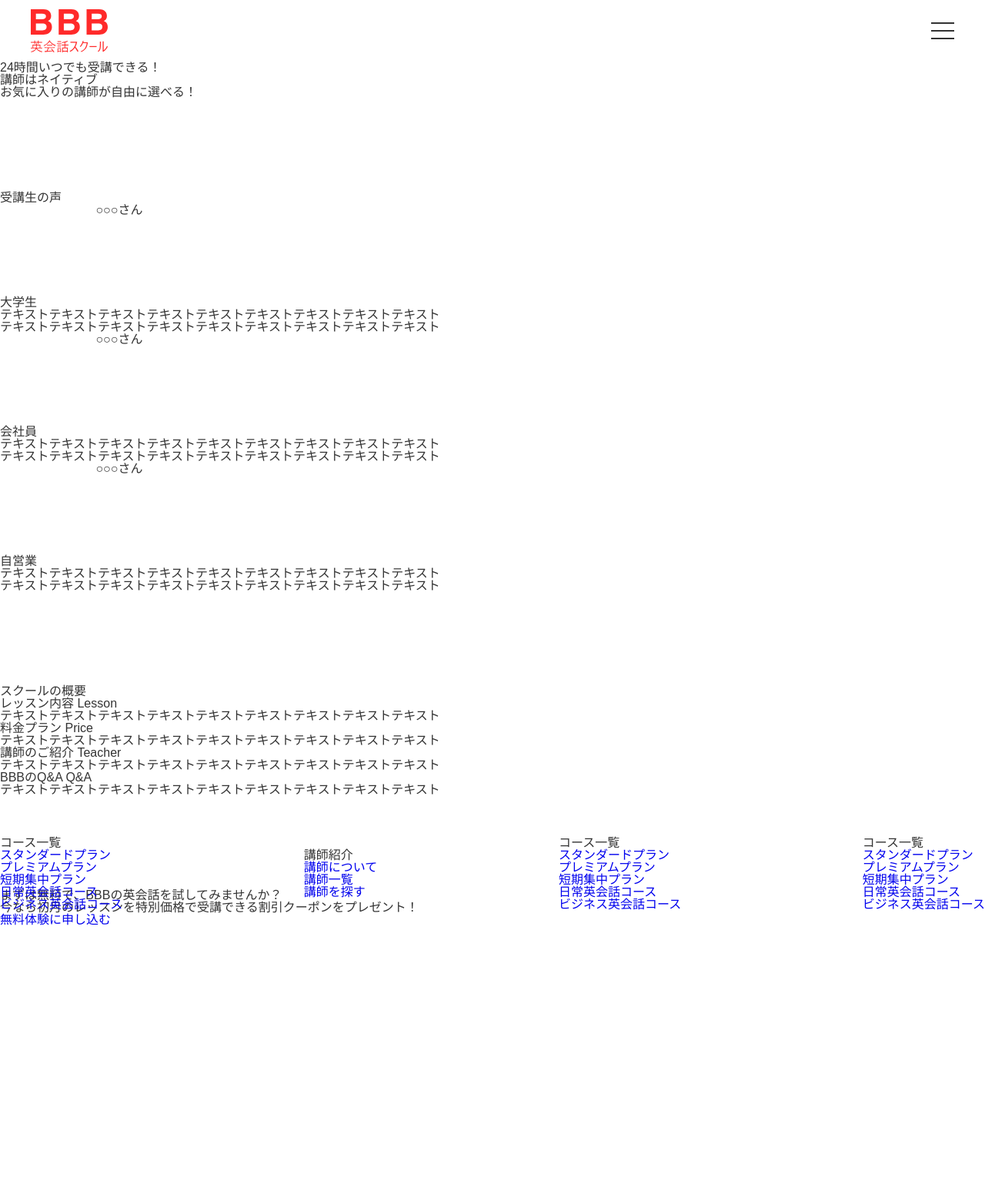
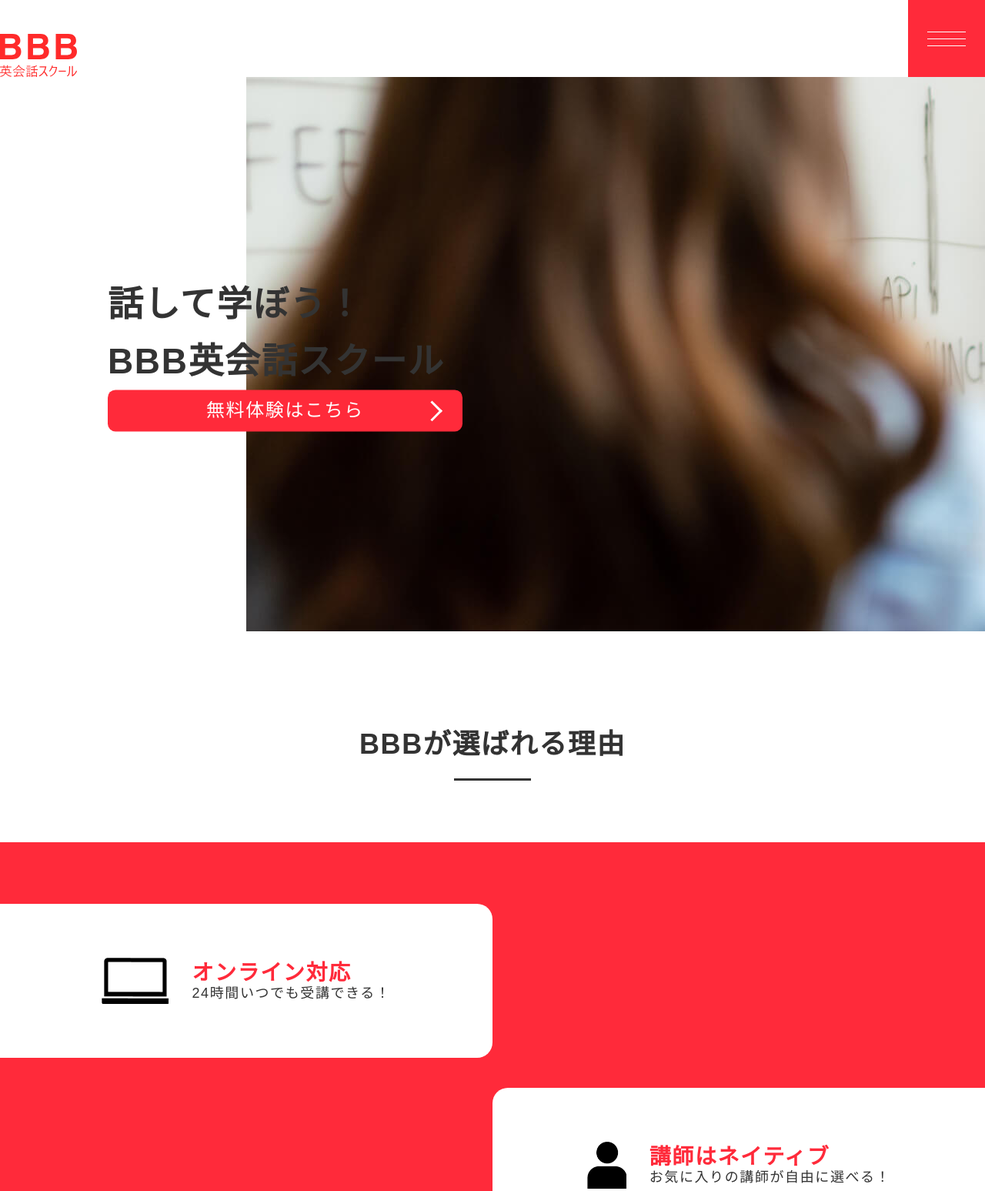
Before and after one commit to kidneee/CJ015, a plain HTML site: page index.html in a window 1280 px wide. Shown: the top 1547 px of the page at 77% size. Before the commit the page ends 1203 px from the top, so only its background shows below. Drawn offline with Linux system fonts and the light colour scheme.

Commit message:
10/9分まで

```diff
--- a/css/common.css
+++ b/css/common.css
@@ -26,8 +26,10 @@
   --font-32: 2rem;
   /* 36px */
   --font-36: 2.25rem;
-  /* 2.5px */
+  /* 40px */
   --font-40: 2.25rem;
+  /* 46px */
+  --font-46: 2.8755rem;
   /* 72px */
   --font-72: 4.5rem;
   /* 14.4px */
@@ -36,16 +38,17 @@
   /* 文字カラー */
   --font-black: #333;
   --font-white: #fff;
+  --font-red: #ff2a3a;
 
   /* ラインカラー */
-  --line-black: #000;
+  --line-black: #333;
   --line-white: #fff;
 
   /* 背景色 */
   --bg-main: #e6e2d7;
   --bg-white: #fff;
-  --bg-yellow: rgba(249, 233, 6, .6);
-  --bg-red: rgba(149, 42, 38, .6);
+  --bg-red: #ff2a3a;
+  --bg-gray: #ccc;
 
   /* ボタンカラー */
   --btn-color: #4b4b4b;
@@ -60,20 +63,10 @@
 * ========================= */
 body {
   color: var(--font-black);
-  font-style: normal;
-  font-family: "Hiragino Kaku Gothic ProN", "Meiryo", sans-serif;
-  font-optical-sizing: auto;
-  position: relative;
-  display: flex;
-  flex-direction: column;
-  min-height: 100vh;
+  font-family: "游ゴシック体", YuGothic, "游ゴシック Medium", "Yu Gothic Medium", "游ゴシック", "Yu Gothic", sans-serif;
+  letter-spacing: 0.1em;
 }
 
-@media screen and (max-width: 900px) {
-  body {
-    padding-bottom: 160px;
-  }
-}
 
 a {
   display: block;
@@ -96,100 +89,93 @@ img {
   display: none;
 }
 
-/* more-link */
-.more-link,
-.page-link {
-  display: block;
-  color: var(--font-black);
-  font-size: var(--font-14);
+/* タイトル */
+.sec__ttl {
+  font-size: var(--font-36);
   line-height: 1.5;
+  position: relative;
   text-align: center;
+  padding-bottom: 20px;
+  font-weight: 700;
+  margin-bottom: 80px;
 }
 
-/* ============================
-* セクション
-* ========================= */
-.inner {
-  max-width: 1360px;
-  padding: 0 40px;
-  margin: 0 auto;
+/* タイトル下線 */
+.sec__ttl::after {
+  position: absolute;
+  content: "";
+  background: var(--line-black);
+  width: 100px;
+  height: 3px;
+  bottom: 0;
+  left: 50%;
+  transform: translateX(-50%);
 }
 
-@media screen and (max-width: 900px) {
-  .inner {
-    max-width: 900px;
-  }
-}
-
-/* セクションタイトル */
-.sec__title {
-  font-size: var(--font-14);
-  line-height: 1.5;
-  padding-top: 120px;
-  margin-bottom: 30px;
-}
-
-/* ページリンク */
-.sec__link-list {
-  display: flex;
-  justify-content: center;
-  gap: 40px;
+/* セクション幅 */
+.sec__inner {
+  max-width: 860px;
+  margin: 0 auto;
 }
 
 /* ============================
 * header
 * ========================= */
-.header {
-  position: fixed;
-  background: var(--bg-white);
-  width: 100%;
-  top: 0;
+.header__inner {
+  display: flex;
+  justify-content: space-between;
+  align-items: flex-end;
+  height: 100px;
+
 }
 
-.header__inner {
-  height: 80px;
-  display: flex;
-  justify-content: space-between;
-  align-items: center;
-}
 
 /* ハンバーガメニュー */
-.header__menu-btn {
-  width: 30px;
-  height: 30px;
+.header-menu__btn {
+  width: 100px;
+  height: 100px;
+  background: var(--bg-red);
   display: flex;
   flex-direction: column;
   justify-content: center;
+  align-items: center;
   gap: 8px;
   z-index: 1001;
+  position: fixed;
+  top: 0;
+  right: 0;
 }
 
-.header__menu-btn:hover {
+.header-menu__btn:hover {
   cursor: pointer;
 }
 
-.header__menu-line {
-  width: 100%;
-  height: 2px;
-  background-color: var(--font-black);
+.header-menu__line {
+  width: 50%;
+  height: 1px;
+  background-color: var(--font-white);
   transition: all 0.4s ease-in-out;
 }
 
 /* メニューオープン時のクラス */
-.menu-open .header__menu-line {
+.menu-open .header-menu__line {
   z-index: 1000000;
   background-color: var(--font-white);
 }
 
-.menu-open .header__menu-line:nth-child(1) {
+.menu-open .header-menu__line:nth-child(1) {
   transform: rotate(45deg) translate(4px, 4px);
 }
 
-.menu-open .header__menu-line:nth-child(2) {
+.menu-open .header-menu__line:nth-child(1) {
+  display: none;
+}
+
+.menu-open .header-menu__line:nth-child(3) {
   transform: rotate(-45deg) translate(4px, -4px);
 }
 
-.menu-open .header__menu {
+.menu-open .header-menu {
   position: fixed;
   top: 0;
   left: 0;
@@ -206,24 +192,24 @@ img {
 }
 
 @media screen and (max-width: 900px) {
-  .menu-open .header__menu {
+  .menu-open .header-menu {
     padding-left: 0;
   }
 }
 
-.menu-open .header__menu-list {
+.menu-open .header-menu__list {
   transform: translateX(50px);
   transition: transform 0.5s ease;
 }
 
 /* メニューのスタイル */
-.header__menu {
+.header-menu {
   position: fixed;
   top: 0;
   left: -100%;
 }
 
-.header__menu-list {
+.header-menu__list {
   position: fixed;
   list-style: none;
   padding: 0;
@@ -236,7 +222,7 @@ img {
 
 }
 
-.header__menu-link {
+.header-menu-link {
   color: #fff;
   font-size: var(--font-14);
   line-height: 1.5;
@@ -244,7 +230,7 @@ img {
   transition: color 0.3s;
 }
 
-.header__menu-link:hover {
+.header-menu-link:hover {
   opacity: 0.7;
 }
 
@@ -252,91 +238,244 @@ img {
 *  main
 * ========================= */
 .main {
-  flex: 1;
+  display: flex;
+  flex-direction: column;
+  gap: 120px;
 }
 
-.sec__inner {
-  margin-bottom: 121px;
+.main-visual {
+  position: relative;
+  width: 100%;
+  height: 720px;
+  overflow: hidden;
 }
 
-@media screen and (max-width: 900px) {
-  .sec__inner {
-    margin-bottom: 0;
+.main-visual__img-wrapper {
+  position: relative;
+}
+
+.main-visual__img1,
+.main-visual__img2,
+.main-visual__img3 {
+  width: 75%;
+  height: 720px;
+  position: absolute;
+  top: 0;
+  right: 0;
+  background: center center no-repeat;
+  animation: image_anime 10s infinite;
+  opacity: 0;
+}
+
+.main-visual__img1 {
+  background-image: url(../img/mainvisual1.jpg);
+  animation-delay: 0s;
+  background-position: 100%;
+}
+
+.main-visual__img2 {
+  background-image: url(../img/mainvisual2.jpg);
+  animation-delay: 3s;
+  background-position: 10%;
+}
+
+.main-visual__img3 {
+  background-image: url(../img/mainvisual3.jpg);
+  animation-delay: 7s;
+  background-position: 0%;
+}
+
+@keyframes image_anime {
+
+  0%,
+  30%,
+  100% {
+    opacity: 0;
+  }
+
+  10%,
+  20% {
+    opacity: 1;
   }
 }
 
-.products__list {
-  display: grid;
-  grid-template-columns: repeat(4, 1fr);
-  gap: 40.5px 34px;
-  margin-bottom: 40px;
+.main__text {
+  position: absolute;
+  top: 50%;
+  left: 140px;
+  transform: translateY(-50%);
+  z-index: 10;
 }
 
-@media screen and (max-width: 900px) {
-  .products__list {
-    grid-template-columns: repeat(2, 1fr);
-    gap: 40px 19px;
-  }
+/* キャッチコピー */
+.main__catchcopy {
+  font-size: var(--font-46);
+  line-height: 1.6;
+  font-weight: 700;
 }
 
-.products__link {
+/* 無料体験申し込みリンク */
+.main__link {
+  display: inline-block;
+  color: var(--bg-white);
+  font-size: var(--font-24);
+  background-color: var(--bg-red);
+  padding: 15px 128px;
+  border-radius: 10px;
+  position: relative;
+}
+
+.main__link::after {
+  content: "";
+  width: 16px;
+  height: 16px;
+  border-top: solid 3px #fff;
+  border-right: solid 3px #fff;
+  transform: rotate(45deg);
+  position: absolute;
+  top: 18px;
+  right: 30px;
+}
+
+/* reason */
+.reason__body {
+  background-color: var(--bg-red);
+  width: 100%;
+  display: flex;
+  justify-content: space-between;
+  flex-wrap: wrap;
+  padding-top: 80px;
+  padding-bottom: 80px;
+  position: relative;
+  height: 600px;
+}
+
+.reason__item {
+  background-color: var(--bg-white);
+  width: 50%;
+  padding: 70px 0;
+  display: flex;
+  justify-content: center;
+  align-items: center;
+  gap: 30px;
+}
+
+.reason__item:nth-child(1) {
+  position: absolute;
+  top: 80px;
+  left: 0;
+  border-radius: 0 20px 20px 0;
+}
+
+.reason__item:nth-child(2) {
+  position: absolute;
+  bottom: 80px;
+  right: 0;
+  border-radius: 20px 0 0 20px;
+}
+
+.reason__txt {
   display: flex;
   flex-direction: column;
-  gap: 10px;
-  color: var(--font-black);
-  font-size: var(--font-12);
+  padding: 70px 0;
 }
 
-@media screen and (max-width: 900px) {
-  .products__img {
-    width: 100%;
-  }
+.reason__ttl {
+  color: var(--font-red);
+  font-size: var(--font-28);
+  line-height: 1.143;
+  font-weight: 700;
 }
 
-.products__title,
-.products__price {
+.reason__desc {
+  font-size: var(--font-18);
+  line-height: 1.167;
+}
+
+/* students */
+.students__body {
+  display: flex;
+  flex-direction: column;
+}
+
+.students__item {
+  display: flex;
+  align-items: center;
+}
+
+.students__item:nth-child(2n) {
+  flex-direction: row-reverse;
+}
+
+.students__img {
+  display: flex;
+  flex-direction: column;
+  align-items: center;
+}
+
+.students__icon {
+  background-color: var(--bg-gray);
+  border-radius: 50%;
+}
+
+.students__txt {
+  text-align: center;
+}
+
+/* about */
+.about__inner {
+  background: url(../img/bg.gif);
+  padding: 60px 0;
+}
+
+.about__body {
+  display: grid;
+  grid-template-columns: repeat(2, 1fr);
+  gap: 32px 40px;
+}
+
+.about__item {
+  max-width: 410px;
+  background-color: var(--bg-white);
+  display: flex;
+  flex-direction: column;
+  align-items: center;
+  gap: 30px;
+  padding: 60px;
+  border-radius: 20px;
+}
+
+.about__item-ttl {
+  font-size: var(--font-28);
+  line-height: 1;
+  font-weight: 700;
+  text-align: center;
+}
+
+.about__item-ttl--en {
   display: block;
+  font-size: var(--font-18);
+  line-height: 1;
+  margin-top: 15px;
+}
+
+.about__item-desc {
+  font-size: var(--font-16);
   line-height: 1.5;
+}
+
+/* free trial */
+.free-trial__desc {
+  text-align: center;
+}
+
+.free-trial__desc--bold {
+  display: block;
+  font-size: var(--font-32);
+  font-weight: 700;
+  line-height: 1.15625;
 }
 
 /* ============================
 * footer
 * ========================= */
-.footer {
-  position: absolute;
-  bottom: 0;
-  left: 0;
-  right: 0;
-  padding-bottom: 20px;
-}
-
-.footer__inner {
-  display: flex;
-  justify-content: space-between;
-  align-items: center;
-}
-
-@media screen and (max-width: 900px) {
-  .footer__inner {
-    flex-direction: column;
-    align-items: flex-start;
-    gap: 5px;
-    padding-bottom: 20px;
-  }
-}
-
-.footer__social-list {
-  display: flex;
-  gap: 30px;
-  color: var(--font-black);
-}
-
-.footer__link {
-  color: var(--font-black);
-  font-size: var(--font-12);
-  text-transform: uppercase;
-}
-
-.footer__copyright {
-  font-size: var(--font-10);
-}
--- a/index.html
+++ b/index.html
@@ -12,141 +12,172 @@
 
 <body>
   <header class="header">
-    <div class="header__inner inner">
+    <div class="header__inner">
       <!-- header__logo -->
-      <h1 class="header__logo">
-          <a href="/" class="header__link">
-            <img src="./img/logo-r.svg" width="100" height="56" alt="BBB英会話スクール" class="header__logo-img">
+      <h1 class="header-logo">
+          <a href="/" class="header-logo__link">
+            <img src="./img/logo-r.svg" width="100" height="56" alt="BBB英会話スクール" class="header-logo__img">
           </a>
         </h1>
-      <!-- header__menu -->
-      <div class="header__menu-btn">
-        <span class="header__menu-line"></span>
-        <span class="header__menu-line"></span>
-        <span class="header__menu-line"></span>
+      <!-- header-menu -->
+      <div class="header-menu__btn">
+        <span class="header-menu__line"></span>
+        <span class="header-menu__line"></span>
+        <span class="header-menu__line"></span>
 
-        <nav class="header__menu">
-          <ul class="header__menu-list">
-            <li class="header__menu-itm"><a href="./products.html" class="header__menu-link">BBBが選ばれる理由</a></li>
-            <li class="header__menu-itm"><a href="./about.html" class="header__menu-link">受講生の声</a></li>
-            <li class="header__menu-itm"><a href="./company.html" class="header__menu-link">スクールの概要</a></li>
-            <li class="header__menu-itm"><a href="mailto:xxxxx@xxx.xxx?subject=お問い合わせ" class="header__menu-link">無料体験に申し込む</a></li>
+        <nav class="header-menu">
+          <ul class="header-menu__list">
+            <li class="header-menu__itm"><a href="./products.html" class="header-menu__link">BBBが選ばれる理由</a></li>
+            <li class="header-menu__itm"><a href="./about.html" class="header-menu__link">受講生の声</a></li>
+            <li class="header-menu__itm"><a href="./company.html" class="header-menu__link">スクールの概要</a></li>
+            <li class="header-menu__itm"><a href="mailto:xxxxx@xxx.xxx?subject=お問い合わせ" class="header-menu__link">無料体験に申し込む</a></li>
           </ul>
         </nav>
-      </div><!-- /.header__menu -->
+      </div><!-- /.header-menu -->
     </div><!-- /.header__inner -->
   </header>
 
   <main class="main">
-    <p>
+    <div class="main-visual">
+      <div class="main__text">
+        <p class="main__catchcopy">
           話して学ぼう！<br>
           BBB英会話スクール
         </p>
-    <a href="#">無料体験はこちら</a>
+        <a href="#" class="main__link">無料体験はこちら</a>
+      </div>
+      <div class="main-visual__img-wrapper">
+        <div class="main-visual__img1"></div>
+        <div class="main-visual__img2"></div>
+        <div class="main-visual__img3"></div>
+      </div>
+    </div><!-- /.main-visual -->
 
     <section class="reason sec">
-      <div class="sec__inner">
-        <h2 class="sec__ttl">BBBが選ばれる理由</h2>
-        <div class="sub-sec">
-          <span class="sub-sec__ttl">オンライン対応</span>
-          <p>24時間いつでも受講できる！</p>
+      <div class="reason__inner">
+        <h2 class="reason__head sec__ttl">BBBが選ばれる理由</h2>
+        <div class="reason__body">
+          <div class="reason__item">
+            <div class="reason__icon">
+              <img src="./img/icon-pc.png" width="87" height="60" alt="">
             </div>
-        <div class="sub-sec">
-          <span class="sub-sec__ttl">講師はネイティブ</span>
-          <p>お気に入りの講師が自由に選べる！</p>
+            <div class="reason__text">
+              <span class="reason__ttl">オンライン対応</span>
+              <p class="reason__desc">24時間いつでも受講できる！</p>
+            </div><!-- /.reason__text -->
+          </div><!-- /.reason__item -->
+          <div class="reason__item">
+            <div class="reason__icon">
+              <img src="./img/icon-teacher.png" width="51" height="60" alt="">
             </div>
-      </div><!-- /.sec__inner -->
+            <div class="reason__text">
+              <span class="reason__ttl">講師はネイティブ</span>
+              <p class="reason__desc">お気に入りの講師が自由に選べる！</p>
+            </div><!-- /.reason__text -->
+          </div><!-- /.reason__item -->
+        </div><!-- /.reason__body -->
+      </div><!-- /.reason__inner sec__inner -->
     </section>
 
-    <section class="voice sec">
+    <section class="students sec">
       <div class="sec__inner">
-        <h2 class="sec__ttl">受講生の声</h2>
-        <div class="student1 sub-sec">
-          <div>
-            <img src="./img/icon-student1.png" width="120" height="120" alt="">
-            <span>
+        <h2 class="students__head sec__ttl">受講生の声</h2>
+        <div class="students__body">
+          <div class="student1 students__item">
+            <div class="students__img">
+              <img src="./img/icon-student1.png" width="120" height="120" class="students__icon" alt="">
+              <span class="students__txt">
                 ○○○さん<br>
                 大学生
               </span>
             </div>
-          <p>
+            <p class="students__desc">
               テキストテキストテキストテキストテキストテキストテキストテキストテキスト<br>
               テキストテキストテキストテキストテキストテキストテキストテキストテキスト
             </p>
-        </div><!-- /.student1 sub-sec -->
-        <div class="student2 sub-sec">
-          <div>
-            <img src="./img/icon-student2.png" width="120" height="120" alt="">
+          </div><!-- /.student1 students__item -->
+          <div class="student2 students__item">
+            <div class="students__img">
+              <img src="./img/icon-student2.png" width="120" height="120" class="students__icon" alt="">
               <span>
                 ○○○さん<br>
                 会社員
               </span>
             </div>
-          <p>
+            <p class="students__desc">
               テキストテキストテキストテキストテキストテキストテキストテキストテキスト<br>
               テキストテキストテキストテキストテキストテキストテキストテキストテキスト
             </p>
-        </div><!-- /.student2 sub-sec -->
-        <div class="student3 sub-sec">
-          <div>
-            <img src="./img/icon-student3.png" width="120" height="120" alt="">
+          </div><!-- /.student2 students__item -->
+          <div class="student3 students__item">
+            <div class="students__img">
+              <img src="./img/icon-student3.png" width="120" height="120" class="students__icon" alt="">
               <span>
                 ○○○さん<br>
                 自営業
               </span>
             </div>
-          <p>
+            <p class="students__desc">
               テキストテキストテキストテキストテキストテキストテキストテキストテキスト<br>
               テキストテキストテキストテキストテキストテキストテキストテキストテキスト
             </p>
-        </div><!-- /.student3 sub-sec -->
+          </div><!-- /.student3 students__item -->
+        </div><!-- /.students__body -->
       </div><!-- /.sec__inner -->
     </section>
 
     <section class="about">
-      <div class="sec__inner">
-        <h2 class="sec__ttl">スクールの概要</h2>
-        <section class="lesson sub-sec">
-          <h3 class="sub-sec__ttl">
+      <div class="about__inner">
+        <h2 class="about__head sec__ttl">スクールの概要</h2>
+        <div class="about__body sec__inner">
+          <section class="lesson about__item">
+            <h3 class="about__item-ttl">
               レッスン内容
-            <span class="seb-sec__ttl--en">Lesson</span>
+              <span class="about__item-ttl--en">Lesson</span>
             </h3>
-          <p>テキストテキストテキストテキストテキストテキストテキストテキストテキスト</p>
+            <p class="about__item-desc">テキストテキストテキストテキストテキストテキストテキストテキストテキスト</p>
           </section>
-        <section class="price sub-sec">
-          <h3 class="sub-sec__ttl">
+          <section class="price about__item">
+            <h3 class="about__item-ttl">
               料金プラン
-            <span class="seb-sec__ttl--en">Price</span>
+              <span class="about__item-ttl--en">Price</span>
             </h3>
-          <p>テキストテキストテキストテキストテキストテキストテキストテキストテキスト</p>
+            <p class="about__item-desc">テキストテキストテキストテキストテキストテキストテキストテキストテキスト</p>
           </section>
-        <section class="teacher sub-sec">
-          <h3 class="sub-sec__ttl">
+          <section class="teacher about__item">
+            <h3 class="about__item-ttl">
               講師のご紹介
-            <span class="seb-sec__ttl--en">Teacher</span>
+              <span class="about__item-ttl--en">Teacher</span>
             </h3>
-          <p>テキストテキストテキストテキストテキストテキストテキストテキストテキスト</p>
+            <p class="about__item-desc">テキストテキストテキストテキストテキストテキストテキストテキストテキスト</p>
           </section>
-        <section class="faq sub-sec">
-          <h3 class="sub-sec__ttl">
+          <section class="faq about__item">
+            <h3 class="about__item-ttl">
               BBBのQ&amp;A
-            <span class="seb-sec__ttl--en">Q&amp;A</span>
+              <span class="about__item-ttl--en">Q&amp;A</span>
             </h3>
-          <p>テキストテキストテキストテキストテキストテキストテキストテキストテキスト</p>
+            <p class="about__item-desc">テキストテキストテキストテキストテキストテキストテキストテキストテキスト</p>
           </section>
+        </div><!-- /.about__body -->
       </div>
     </section>
 
     <div class="free-trial">
-      <p>まずは無料で、BBBの英会話を試してみませんか？</p>
-      <p>今なら初月のレッスンを特別価格で受講できる割引クーポンをプレゼント！</p>
+      <div class="sec__inner">
+        <p class="free-trial__desc">
+          <span class="free-trial__desc--bold">まずは無料で、BBBの英会話を試してみませんか？</span>
+          今なら初月のレッスンを特別価格で受講できる割引クーポンをプレゼント！
+        </p>
         <a href="#">無料体験に申し込む</a>
-    </div>
+      </div><!-- /.sec__inner -->
+    </div><!-- /.free-trial -->
   </main>
 
   <footer class="footer">
     <div class="footer__inner">
-      <div class="course footer-menu__item">
+      <div class="footer-menu">
+        <div class="footer-menu__course footer-menu__item">
+          <div class="footer__course footer-menu__">
             <span class="footer-menu__ttl">コース一覧</span>
             <ul>
               <li><a href="#">スタンダードプラン</a></li>
@@ -155,37 +186,42 @@
               <li><a href="#">日常英会話コース</a></li>
               <li><a href="#">ビジネス英会話コース</a></li>
             </ul>
-      </div><!-- /.course footer-menu__item -->
-      <div class="course footer-menu__item">
+          </div>
+        </div><!-- /.footer-menu__course footer-menu__item -->
+        <div class="footer-menu__teacher footer-menu__item">
           <span class="footer-menu__ttl">講師紹介</span>
           <ul>
             <li><a href="#">講師について</a></li>
             <li><a href="#">講師一覧</a></li>
             <li><a href="#">講師を探す</a></li>
           </ul>
-      </div><!-- /.course footer-menu__item -->
-      <div class="course footer-menu__item">
-        <span class="footer-menu__ttl">コース一覧</span>
+        </div><!-- /.footer-menu__teacher footer-menu__item -->
+        <div class="footer-menu__company footer-menu__item">
+          <span class="footer-menu__ttl">会社情報</span>
           <ul>
-          <li><a href="#">スタンダードプラン</a></li>
-          <li><a href="#">プレミアムプラン</a></li>
-          <li><a href="#">短期集中プラン</a></li>
-          <li><a href="#">日常英会話コース</a></li>
-          <li><a href="#">ビジネス英会話コース</a></li>
+            <li><a href="#">会社概要</a></li>
+            <li><a href="#">採用情報</a></li>
           </ul>
-      </div><!-- /.course footer-menu__item -->
-      <div class="course footer-menu__item">
-        <span class="footer-menu__ttl">コース一覧</span>
+        </div><!-- /.footer-menu__company footer-menu__item -->
+        <div class="footer-menu__about footer-menu__item">
+          <span class="footer-menu__ttl">BBBについて</span>
           <ul>
-          <li><a href="#">スタンダードプラン</a></li>
-          <li><a href="#">プレミアムプラン</a></li>
-          <li><a href="#">短期集中プラン</a></li>
-          <li><a href="#">日常英会話コース</a></li>
-          <li><a href="#">ビジネス英会話コース</a></li>
+            <li><a href="#">よくあるご質問</a></li>
+            <li><a href="#">ご利用規約</a></li>
+            <li><a href="#">プライバシーポリシー</a></li>
+            <li><a href="#">お問い合わせ</a></li>
           </ul>
-      </div><!-- /.course footer-menu__item -->
+        </div><!-- /.footer-menu__about .course footer-menu__item -->
+      </div><!-- /.footer-menu -->
+      <small class="footer__copyright">&copy; BBB English School</small>
     </div>
   </footer>
 
+  <!-- ハンバーガーメニュー -->
+  <script>
+    document.querySelector('.header-menu__btn').addEventListener('click', function () {
+      document.body.classList.toggle('menu-open');
+    });
+  </script>
 </body>
 </html>
```
Lines whose indentation alone changed are shown as unchanged.
